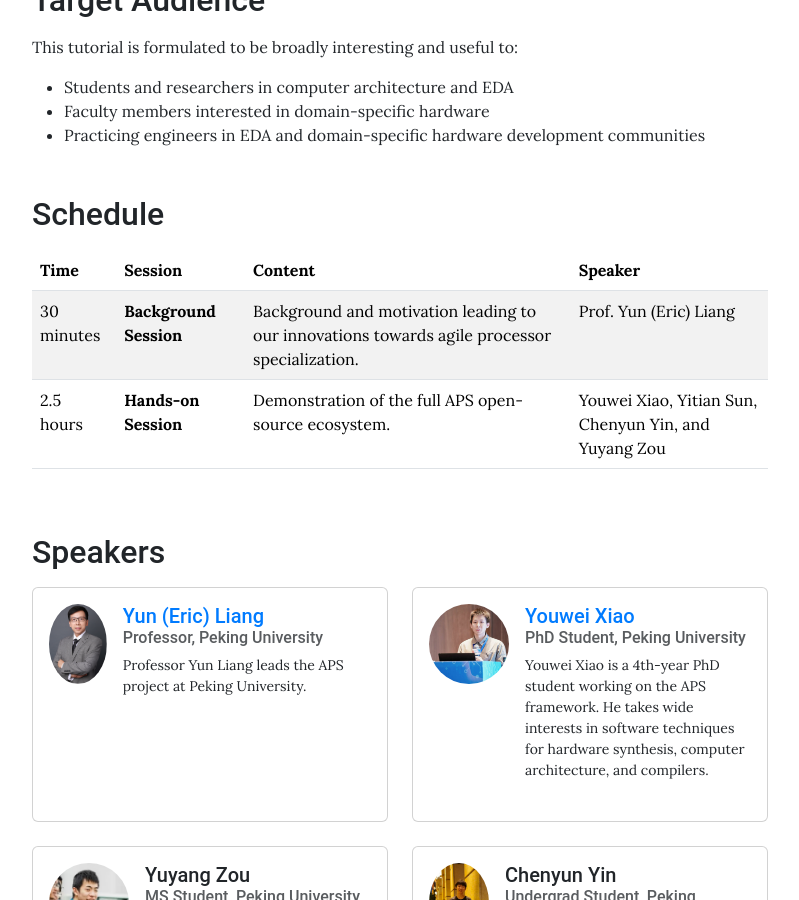
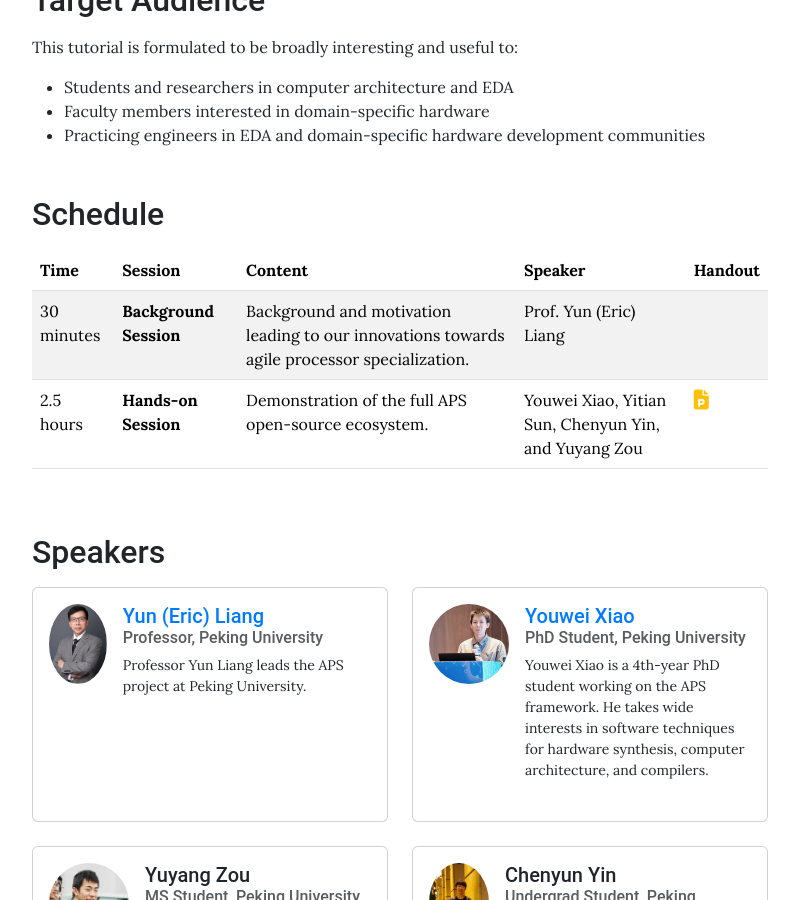
Before and after one commit to ericlyun/aps-website, a Jekyll site: the page built from pages/tutorials/aspdac-2026.md, in a window 1280 px wide and 900 px high, scrolled down 2729 px. Shown: the whole window, without its empty margins (240-1039 px from the left). Built offline with Jekyll 4.4.1, drawn with Linux system fonts in a browser that asks for light colours.

Commit message:
Update handouts in tutorial

```diff
--- a/_layouts/tutorial.html
+++ b/_layouts/tutorial.html
@@ -20,6 +20,10 @@ layout: default
   {{ content }}
 
   {% if page.schedule %}
+  {% assign has_handout = false %}
+  {% for session in page.schedule %}
+    {% if session.handout %}{% assign has_handout = true %}{% break %}{% endif %}
+  {% endfor %}
   <section class="tutorial-schedule mt-5">
     <h2>Schedule</h2>
     <div class="table-responsive">
@@ -30,6 +34,7 @@ layout: default
             <th>Session</th>
             <th>Content</th>
             {% if page.schedule[0].speaker %}<th>Speaker</th>{% endif %}
+            {% if has_handout %}<th>Handout</th>{% endif %}
           </tr>
         </thead>
         <tbody>
@@ -39,6 +44,19 @@ layout: default
             <td><strong>{{ session.title }}</strong></td>
             <td>{{ session.description }}</td>
             {% if session.speaker %}<td>{{ session.speaker }}</td>{% endif %}
+            {% if has_handout %}
+            <td>
+              {% if session.handout %}
+                {% if session.handout contains '.pdf' %}
+                  <a href="{{ session.handout | relative_url }}" title="PDF"><i class="fas fa-file-pdf fa-lg text-danger"></i></a>
+                {% elsif session.handout contains '.ppt' or session.handout contains '.pptx' %}
+                  <a href="{{ session.handout | relative_url }}" title="PowerPoint"><i class="fas fa-file-powerpoint fa-lg text-warning"></i></a>
+                {% else %}
+                  <a href="{{ session.handout | relative_url }}" title="Download"><i class="fas fa-file-download fa-lg"></i></a>
+                {% endif %}
+              {% endif %}
+            </td>
+            {% endif %}
           </tr>
           {% endfor %}
         </tbody>
```
Also changed, not shown: pages/tutorials/aspdac-2026.md (+1 -0 lines), 1 other file.
